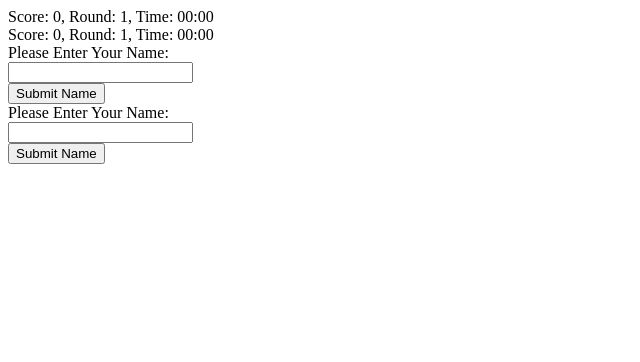
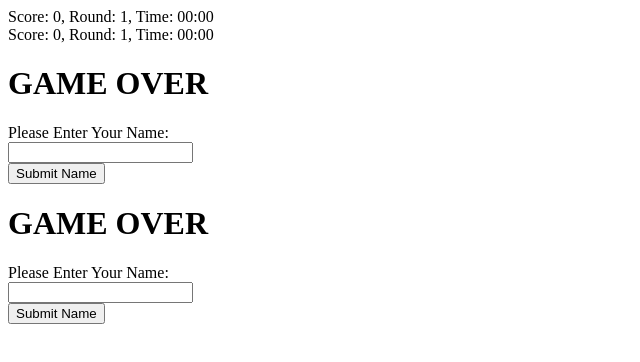
Before and after one commit to pkdc/simplified-tetris-with-score-handling, a website with bundled scripts: page assets/index.html in a window 1280 px wide. Shown: the whole page, without its empty margins (0-640 px from the left). Built offline with nearby package versions, Linux system fonts and the light colour scheme.

Commit message:
h1 gameover

```diff
--- a/assets/app.css
+++ b/assets/app.css
@@ -56,13 +56,6 @@ body {
     padding: 20px;
 }
 
-.score-form {
-    margin: 30px;
-    padding: 50px;
-    display: block;
-    background: #72cc2e;
-}
-
 .scoreboard {
     /* display: block; */
     background-color: grey;
@@ -72,6 +65,15 @@ body {
     position: fixed;
     top: 0;
     text-align: center;
+
+}
+
+.score-form {
+    margin: 30px;
+    padding: 50px;
+    display: block;
+    background: #72cc2e;
+    font-size: 2em;
 }
 
 .show {
--- a/assets/index.js
+++ b/assets/index.js
@@ -148,6 +148,9 @@ timer();
     enterNameForm.setAttribute("action", url);
     enterNameForm.setAttribute("method", method);
 
+    const gameoverText = document.createElement('h1');
+    gameoverText.textContent = "GAME OVER";
+
     const enterNameLabelDiv = document.createElement('div');
     const enterNameLabel = document.createElement('label');
     enterNameLabel.textContent = "Please Enter Your Name:";
@@ -167,7 +170,7 @@ timer();
     enterNameSubmit.setAttribute("type", "submit");
     enterNameSubmitDiv.append(enterNameSubmit);
 
-    enterNameForm.append(enterNameLabelDiv, enterNameInputDiv, enterNameSubmitDiv);
+    enterNameForm.append(gameoverText, enterNameLabelDiv, enterNameInputDiv, enterNameSubmitDiv);
     enterNameDiv.append(enterNameForm);
     body.append(enterNameDiv);
 
```
